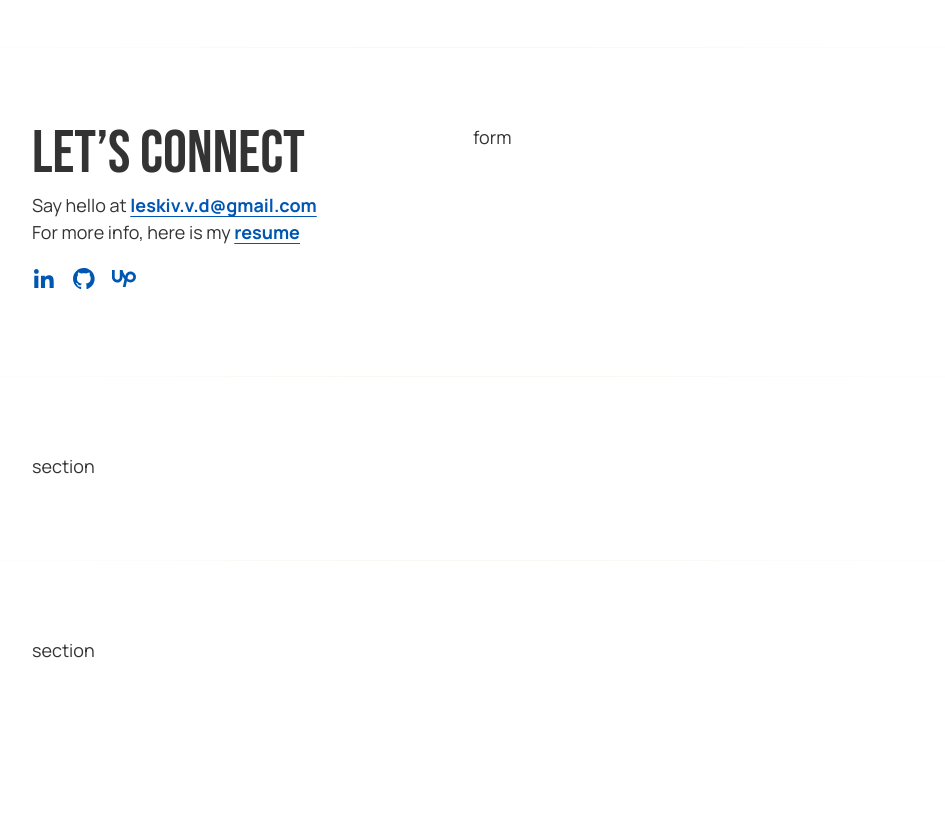
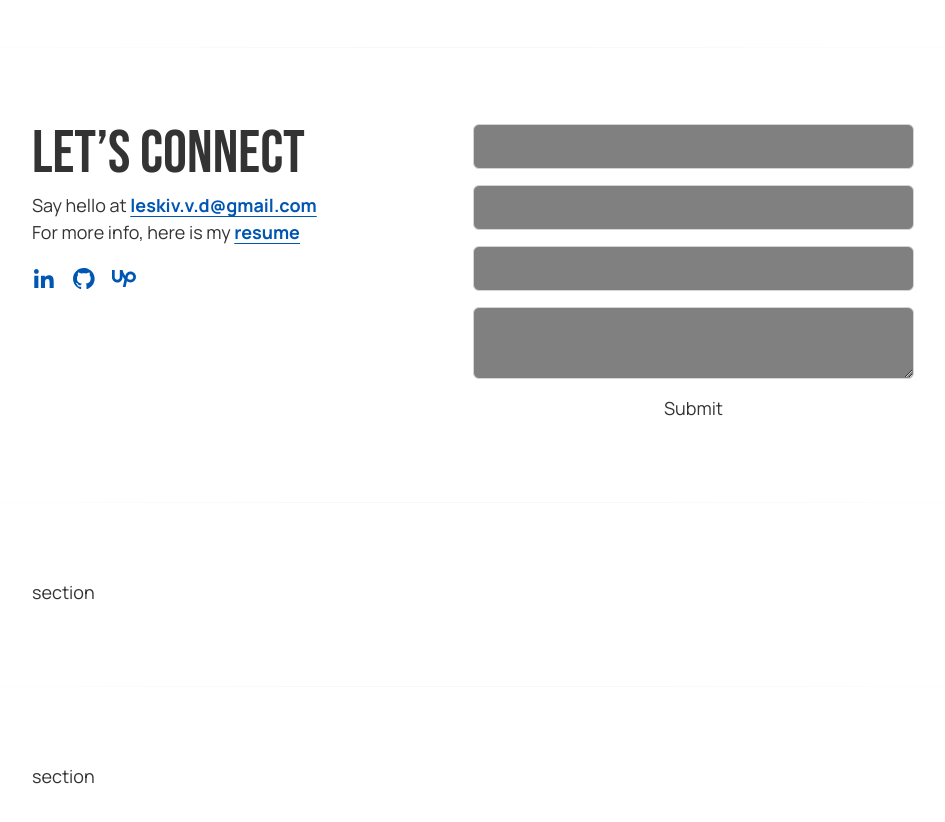
Before and after one commit to LeskivVolodymyr/portfolio, a Next.js app: page / in a window 1280 px wide. Shown: the part 780-1602 px from the top of the page, without its empty margins (167-1112 px from the left). Before the commit the page ends 1572 px from the top, so only its background shows below. Built offline with nearby package versions, Linux system fonts and the light colour scheme.

Commit message:
try formik

```diff
--- a/package.json
+++ b/package.json
@@ -10,6 +10,7 @@
         "lint:fix": "npm run lint -- --fix"
     },
     "dependencies": {
+        "formik": "^2.4.6",
         "next": "15.1.4",
         "react": "^19.0.0",
         "react-dom": "^19.0.0",
--- /dev/null
+++ b/src/app/_components/ContactForm/ContactForm.module.scss
@@ -0,0 +1,5 @@
+@use 'src/app/_styles/utils/colors' as colors;
+
+.filed{
+  background-color: gray;
+}
--- /dev/null
+++ b/src/app/_components/ContactForm/ContactForm.tsx
@@ -0,0 +1,69 @@
+import React from 'react';
+import { Formik, Form, Field, ErrorMessage } from 'formik';
+import styles from './ContactForm.module.scss';
+
+interface IContactForm{
+    name: string,
+    email: string,
+    subject: string,
+    message: string
+}
+
+export default function ContactForm() {
+
+    const initialValues: IContactForm = {
+        name: '',
+        email: '',
+        subject: '',
+        message: ''
+    };
+
+    const fieldClasses = 'border border-gray-300 rounded-md p-2';
+
+    return(
+
+    <div>
+        <Formik
+            initialValues={initialValues}
+            validate={values => {
+                const errors = {};
+                if (!values.email) {
+                    errors.email = 'Required';
+                } else if (
+                    !/^[A-Z0-9._%+-]+@[A-Z0-9.-]+\.[A-Z]{2,}$/i.test(values.email)
+                ) {
+                    errors.email = 'Invalid email address';
+                }
+                return errors;
+            }}
+            onSubmit={(values, { setSubmitting }) => {
+                setTimeout(() => {
+                    alert(JSON.stringify(values, null, 2));
+                    setSubmitting(false);
+                }, 400);
+            }}
+        >
+            {({ isSubmitting }) => (
+                <Form className='flex flex-col gap-4'>
+                    <Field type="text" name="name" className={`${styles.filed} ${fieldClasses}`} />
+                    <ErrorMessage name="name" component="div" />
+
+                    <Field type="text" name="email"  className={`${styles.filed} ${fieldClasses}`}/>
+                    <ErrorMessage name="email" component="div" />
+
+                    <Field type="text" name="subject"  className={`${styles.filed} ${fieldClasses}`}/>
+                    <ErrorMessage name="subject" component="div" />
+
+                    <Field type="text" name="message" component="textarea"  className={`${styles.filed} ${fieldClasses}`}/>
+                    <ErrorMessage name="message" component="div" />
+
+
+                    <button type="submit" disabled={isSubmitting}>
+                        Submit
+                    </button>
+                </Form>
+            )}
+        </Formik>
+    </div>
+);
+}
--- a/src/app/_components/sections/LetsConnectSection/LetsConnectSection.tsx
+++ b/src/app/_components/sections/LetsConnectSection/LetsConnectSection.tsx
@@ -11,6 +11,7 @@ import UpworkSocialLink, {
 } from '@/app/_components/social-links/UpworkSocialLink/UpworkSocilaLink';
 import { useIconColors } from '@/app/_hooks/useIconColors';
 import styles from './LetsConnectSection.module.scss';
+import ContactForm from "@/app/_components/ContactForm/ContactForm";
 
 export default function LetsConnectSection() {
     const { iconInteractiveColor } = useIconColors();
@@ -66,7 +67,9 @@ export default function LetsConnectSection() {
                     <UpworkSocialLink {...upworkSocialLinkProps} />
                 </div>
             </div>
-            <div className='flex-1'>form</div>
+            <div className='flex-1'>
+                <ContactForm/>
+            </div>
         </div>
     );
 }
```
Also changed, not shown: 1 other file (tests, documents, lock files or other folders).
